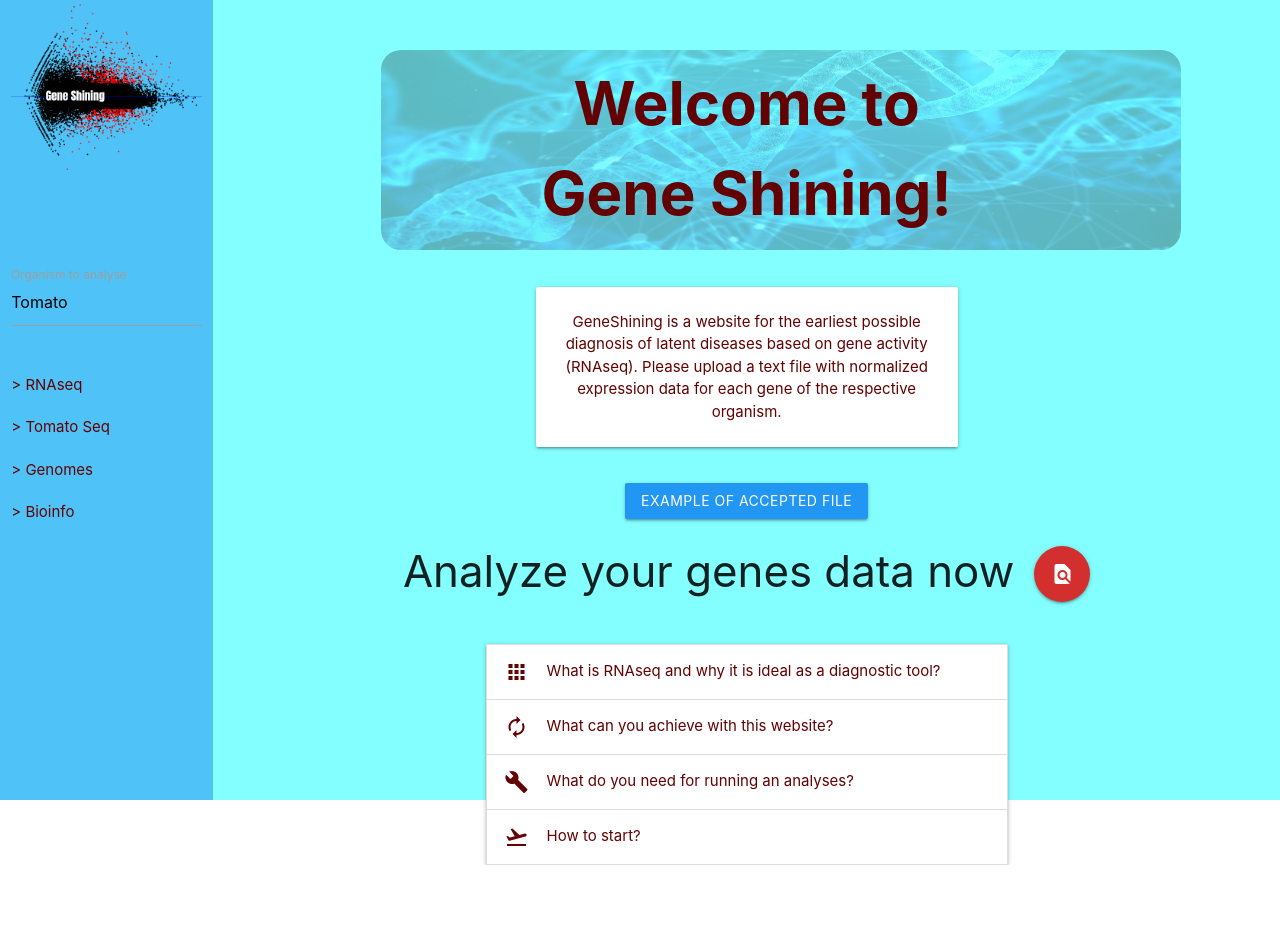
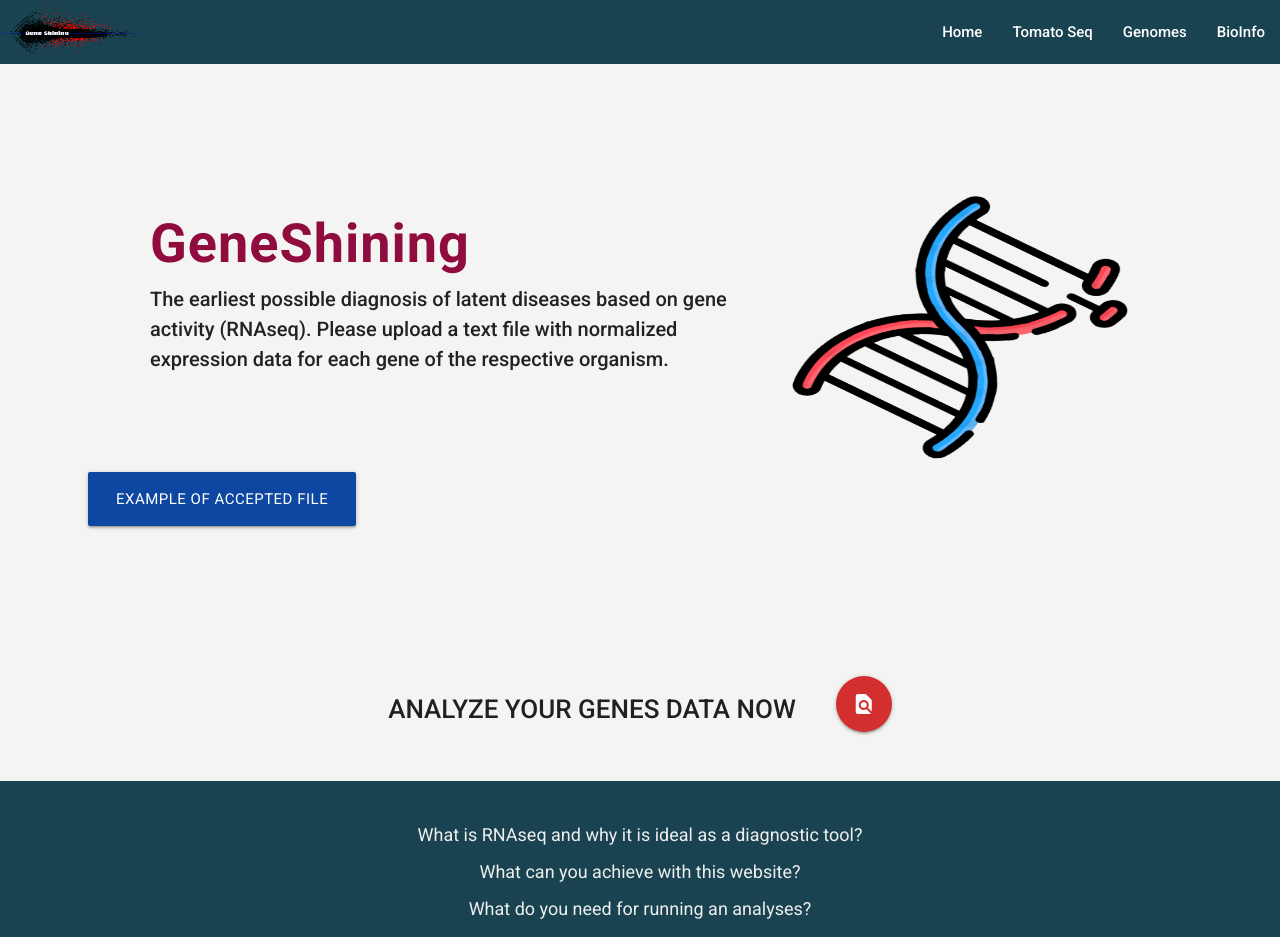
Before and after one commit to Joachim0211/FrontendGeneShining, a React (Create React App) app: page / in a window 1280 px wide. Shown: the top 937 px of the page. Before the commit the page ends 865 px from the top, so only its background shows below. Built offline with nearby package versions, Linux system fonts and the light colour scheme.

Commit message:
Last boat to save yourself

```diff
--- a/src/App.css
+++ b/src/App.css
@@ -1,19 +1,27 @@
 
+@import url('https://fonts.googleapis.com/css2?family=Roboto:wght@100;300;400;500;700&display=swap');
 
+*{
+  margin: 0;
+  padding: 0;
+  box-sizing: border-box;
+font-family: 'Roboto', sans-serif;
+}
 .fullScreen {
  height: 100vh;
+ width: 100vw;
 }
 
 .logo{
-  width: 100%;
+  width: 240px;
+  mix-blend-mode: color-burn;
 }
 
 .rna{
-  height: 200px;
-  width: 800px;
-  margin-top: 50px;
-  border-radius: 20px;
-  opacity: 30%;
+  height: 100%;
+  width: 100%;
+  margin-top: 10px;
+  opacity: 100%;
 }
 .container {
   position: relative;
@@ -52,22 +60,20 @@
 }
 
 .btn-container h3 {
-  padding-bottom: 15px;
-  padding-right: 20px;
+  font-size: 24px;
 }
-
 .collapsible-container {
-  width: 50%;
+  width: 100%;
   margin: 0 auto;
 }
 
 .explainBox{
  margin: 0px 0px 0px 0px;
- background-color: red;
+ background-color: #f4f4f4;
  }
 
 .darkRed{
-  color: rgb(99, 2, 2);
+  color: rgb(161, 161, 161)
 }
 
 .button{
@@ -97,3 +103,96 @@
 .input-field{
   margin-top: 100px;
 }
+
+.navbar-text{
+  color: #fff
+}
+.explanationPanel{
+  padding-top: 20px;
+}
+
+.card-panel{
+  font-size: 18px;
+  background-color: white;
+  border-radius: 8px;
+}
+.card-title{
+  color: #222;
+}
+
+
+/* New Style */
+.nav-extended{
+  background-color:#194350;
+  color: #fff;
+  font-weight: 500;
+}
+.page-footer{
+  background-color: #194350;
+}
+.footer-links-custom{
+  font-size: 18px;
+  padding-bottom: 10px;
+  padding-top: 20px;
+}
+.footer-links-custom *{
+  padding-bottom: 10px;
+}
+.main-page-content{
+  height: fit-content;
+  width: 100%;
+  background-color: #F4F4F2
+}
+.main-content {
+ width: 100vw;
+ height: fit-content;
+  /* display: flex;
+  align-items: center;
+  justify-content: center;
+  flex-direction: column;
+  flex-wrap: wrap; */
+}
+.anaylize-btn-container{
+  margin-top: 140px;
+  padding-bottom: 40px;
+}
+.anaylize-btn-container h3{
+  font-size: 26px;
+  font-weight: 500;
+  text-transform: uppercase;
+}
+.main-title-content{
+  font-size: 20px;
+  color: #ccc;
+  font-weight: 500;
+  text-align: left;
+  display: flex;
+  align-items: center;
+  justify-content:center;
+  flex-wrap: wrap;
+}
+.explanationPanel{
+  align-items: flex-start;
+  justify-content: space-between;
+  margin-left: 40px;
+}
+.main-card-title{
+  width: 50%;
+}
+.main-git-title{
+  font-size: 54px;
+  font-weight: 700;
+  letter-spacing: 1px;
+  color: #900C3F;
+}
+.modal-1{
+  margin-left: 48px;
+  margin-top: -20px;
+}
+.modal-content{
+  color: #222;
+  text-align:left;
+}
+.floating-red-btn{
+  margin-left: 40px;
+}
--- a/src/App.js
+++ b/src/App.js
@@ -7,6 +7,19 @@ import M from "materialize-css";
 import logo from "./pictures/logogs.png";
 import rna from "./pictures/rna.jpg";
 
+const styles = {
+  'left-navbar': {
+    fontSize: '24px',
+    color: "#fff",
+
+  },
+  title: {
+    fontSize: '48px',
+    color: "#222",
+    fontWeight: 'bold',
+    marginBottom: '40px'
+  },
+}
 
 
 
@@ -33,78 +46,120 @@ function App() {
       <Switch>
         <Route exact path="/">
           <div className="main-container">
-
-
             <ul className="sidenav" id="mobile-demo" ref={sidenavRef}>
               <li>
-                <a href="sass.html">Sass</a>
+                <a href="#">Home</a>
               </li>
               <li>
-                <a href="badges.html">Components</a>
+                <a href="#">Tomato Seq</a>
               </li>
               <li>
-                <a href="collapsible.html">Javascript</a>
+                <a href="#">Genomes</a>
               </li>
               <li>
-                <a href="mobile.html">Mobile</a>
+                <a href="#">BioInfo</a>
               </li>
             </ul>
 
+            <nav class="nav-extended">
+              <div class="nav-wrapper">
+                <a href="#" class="brand-logo"><img src={logo} width="140" height="60" alt="Logo" /></a>
+                <a href="#" data-target="mobile-demo" class="sidenav-trigger"><i class="material-icons">menu</i></a>
+                <ul id="nav-mobile" class="right hide-on-med-and-down">
+                  <li><a href="sass.html">Home</a></li>
+                  <li><a href="badges.html">Tomato Seq</a></li>
+                  <li><a href="collapsible.html">Genomes</a></li>
+                  <li><a href="collapsible.html">BioInfo</a></li>
+                </ul>
+              </div>
+              {/* <div class="nav-content">
+                <ul class="tabs tabs-transparent">
+                  <li class="tab"><a href="#test1">Test 1</a></li>
+                  <li class="tab"><a class="active" href="#test2">Test 2</a></li>
+                  <li class="tab"><a href="#test3">Disabled Tab</a></li>
+                  <li class="tab"><a href="#test4">Test 4</a></li>
+                </ul>
+              </div> */}
+            </nav>
+
+            <ul class="sidenav" id="mobile-demo">
+              <li><a href="sass.html">Sass</a></li>
+              <li><a href="badges.html">Components</a></li>
+              <li><a href="collapsible.html">JavaScript</a></li>
+            </ul>
+
+            {/* <div id="test1" class="col s12">Test 1</div>
+  <div id="test2" class="col s12">Test 2</div>
+  <div id="test3" class="col s12">Test 3</div>
+  <div id="test4" class="col s12">Test 4</div> */}
+
+
             {/* here starts */}
 
-            <div className="row">
-              <div className="col s2 light-blue lighten-2 fullScreen">
+            {/* <div className='row wrapper'>
+              <div className="col s3 teal fullScreen container" style={styles['left-navbar-container']} >
                 <img src={logo} alt="Gene Shining Logo" className="logo" />
                 <div className="input-field">
                   <input value="Tomato" id="organism" type="text" className="validate" />
                   <label className="active" for="organism">Organism to analyse</label>
                 </div>
-                <div className="left-nav-links">
-                <ul className="left">
+                <div className="left-nav-links" style={styles['left-navbar']} >
+                  <ul className="left" >
                     <li>
-                    <a href="#">> RNAseq</a>
+                      <a href="#" className='white-text' >Home</a>
                     </li>
                     <li>
-                    <a href="#">> Tomato Seq</a>
+                      <a href="#" className='white-text'> Tomato Seq</a>
                     </li>
                     <li>
-                    <a href="#">> Genomes</a>
+                      <a href="#" className='white-text'> Genomes</a>
                     </li>
                     <li>
-                    <a href="#">> Bioinfo</a>
+                      <a href="#" className='white-text'> Bioinfo</a>
                     </li>
                   </ul>
                 </div>
+              </div> */}
+
+
+            <div className=" main-page-content" style={styles['left-navbar-container']}>
+              <div className="container main-content" >
+                <div className="centered">
+                  {/* <p style={styles['title']}>Welcome to Gene Shining!
+                    </p> */}
+                </div>
+              </div>
+              <div className="container main-content" >
+                {/* <a className="btn-large blue darken-4 button" >Go to analysis</a> */}
+                <div className="row explanationPanel">
+                  <div>
+                    <div className="main-title-content">
+                      <span className="darkRed card-title main-card-title"> <span className="main-git-title">GeneShining</span>
+                      <br />
+                      The earliest possible diagnosis of latent diseases based on gene activity (RNAseq). Please upload a text file with normalized expression data for each gene of the respective organism.
+                      </span>
+                      <div>
+                      <img src="/dna.png" alt="Hero" width="400" height="400" style={{paddingTop: 100}} />
+                    </div>
                     </div>
 
+                  </div>
 
-              <div className="col s10 cyan accent-1 fullScreen center-align">
-                <div className="container">
-                  <img src={rna} alt="" className="rna" />
-                  <div className="centered">
-                    <div className="title">Welcome to<br></br> Gene Shining!
-                    </div>
-                  </div>
-                </div>
-                <div>
-                  {/* <a className="btn-large blue darken-4 button" >Go to analysis</a> */}
-                  <div className="row explanationPanel" style={{ marginBottom: "0" }}>
-                    <div className="col s5" style={{ marginLeft: "0", paddingTop: '1.5em', paddingBottom: '0em' }}>
-                      <div className="card-panel ">
-                        <span className="darkRed">GeneShining is a website for the earliest possible diagnosis of latent diseases based on gene activity (RNAseq). Please upload a text file with normalized expression data for each gene of the respective organism.
-                        </span>
-                      </div>
-                    </div>
-                    <a class="waves-effect waves-light btn modal-trigger blue darken4" href="#modal1" style={{ marginTop: "1.5em" }}>Example of accepted file</a>
+                  <a class="waves-effect btn-large modal-trigger blue darken-4 modal-1" href="#modal1">Example of accepted file</a>
+
                   <div id="modal1" class="modal" ref={modalRef}>
                     <div class="modal-content">
                       <h4>Sample of accepted file format</h4>
+                      <br />
                       <p>Solyc00g005000.3.1	Eukaryotic aspartyl protease family protein (AHRD V3.3 *** AT3G20015.1)	1377	0	0	0
                       </p>
+                      <br />
                       <p>Solyc00g005040.3.1	Potassium channel (AHRD V3.3 *-* D0EM91_9ROSI)	357	0.1	0.9564	0
                       </p>
+                      <br />
                       <p>Solyc00g005050.3.1	UPF0664 stress-induced protein C29B12.11c (AHRD V3.3 *** A0A151ST26_CAJCA)	588	96.1	0.1885	0.6
                       </p>
+                      <br />
                       <p>Solyc00g005060.1.1	LOW QUALITY:Cyclin/Brf1-like TBP-binding protein (AHRD V3.3 --* AT2G01280.3)	273	0	0	0</p>
                       <p>Solyc00g005094.1.1	Glucose-6-phosphate 1-dehydrogenase 3, chloroplastic (AHRD V3.3 --* G6PD3_ARATH)	240	0.57	0.027	2.9
                       </p>
@@ -114,11 +169,11 @@ function App() {
                     </div>
                   </div>
                 </div>
-                  <div className="btn-container">
+                <div className="btn-container anaylize-btn-container">
                   <h3>Analyze your genes data now</h3>
-                    <a className="btn-floating btn-large red darken-2 pulse" onClick={() => history.push("/analyses")}><i class="material-icons">find_in_page</i></a>
+                  <a className="btn-floating btn-large red darken-2 pulse floating-red-btn" onClick={() => history.push("/analyses")}><i class="material-icons">find_in_page</i></a>
                 </div>
-                  <div className="collapsible-container">
+                {/* <div className="collapsible-container">
                   <ul className="collapsible explainBox darkRed" ref={collapsibleRef} >
                     <li>
                       <div className="collapsible-header"><i className="material-icons">apps</i>What is RNAseq and why it is ideal as a diagnostic tool?</div>
@@ -137,13 +192,31 @@ function App() {
                       <div className="collapsible-body"><span>Lorem ipsum dolor sit amet.</span></div>
                     </li>
                   </ul>
-                  </div>
+                </div> */}
               </div>
             </div>
 
           </div>
 
+          <footer class="page-footer">
+            <div class="container">
+              <div class="row">
+                <div class="col l8 offset-l2 s12">
+                  <ul className="footer-links-custom">
+                    <li><a class="grey-text text-lighten-3" href="#!">What is RNAseq and why it is ideal as a diagnostic tool?</a></li>
+                    <li><a class="grey-text text-lighten-3" href="#!">What can you achieve with this website?</a></li>
+                    <li><a class="grey-text text-lighten-3" href="#!">What do you need for running an analyses?</a></li>
+                    <li><a class="grey-text text-lighten-3" href="#!">How to start?</a></li>
+                  </ul>
                 </div>
+              </div>
+            </div>
+            <div class="footer-copyright">
+              <div class="container">
+                © 2021 Gene Shining
+              </div>
+            </div>
+          </footer>
 
         </Route>
         <Route path="/analyses">
--- a/src/components/dna.css
+++ b/src/components/dna.css
@@ -1,6 +1,6 @@
 :root {
     --bg-color: radial-gradient(circle at center, #fff, #ccc);
-    --dot-color1:deepskyblue;
+    --dot-color1:#08373E;
     --dot-color2:#000;
   }
 
```
Also changed, not shown: public/dna.png (added), 1 other file (tests, documents, lock files or other folders). Lines whose indentation alone changed are shown as unchanged.
